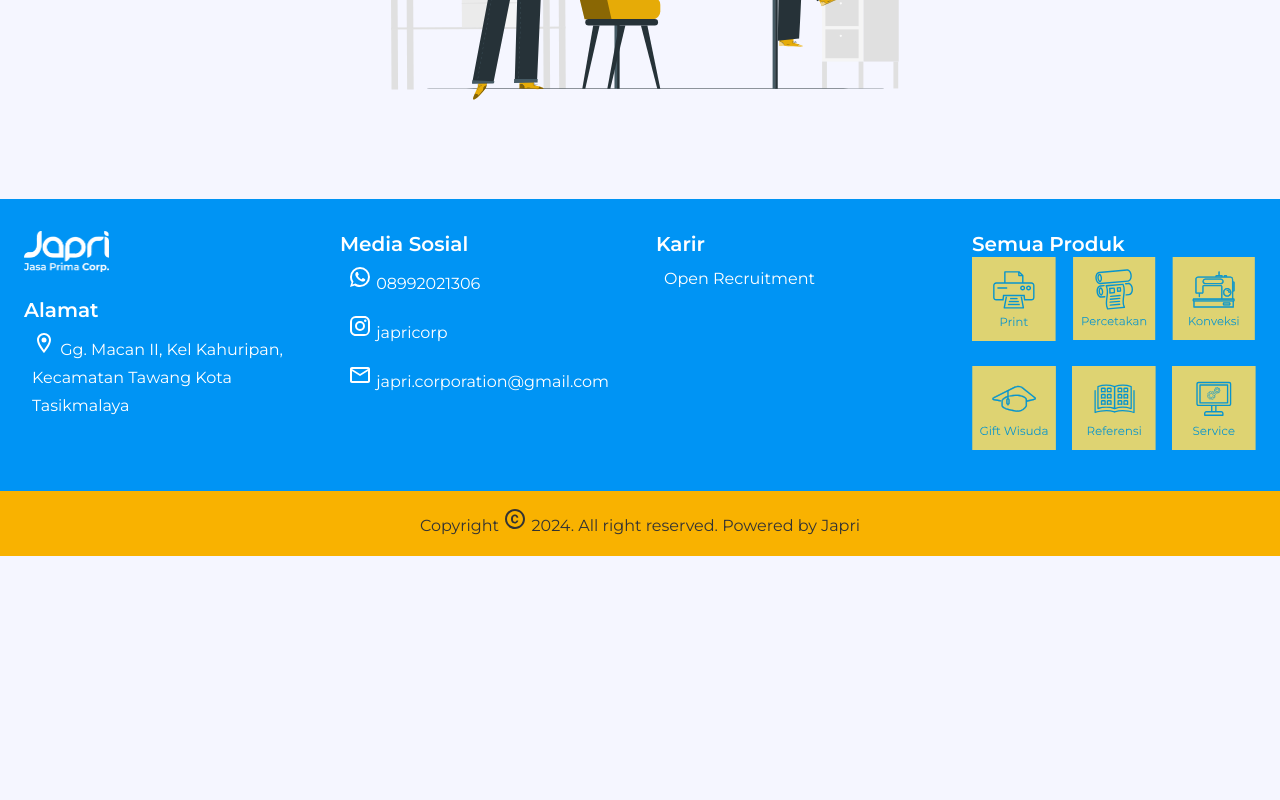
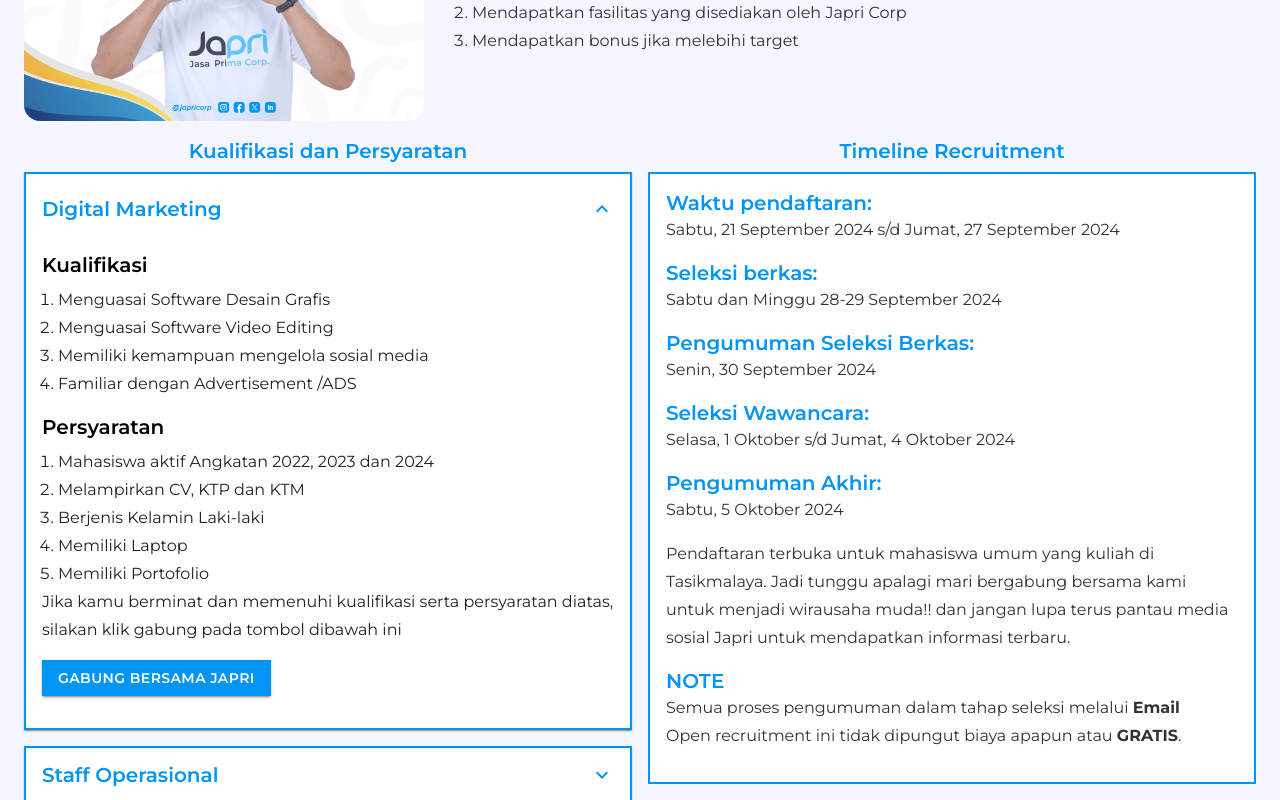
Before and after one commit to aridarsan/japri-corp, a React (Create React App) app: page /karir in a window 1280 px wide. Shown: the part 540-1340 px from the top of the page. Before the commit the page ends 1096 px from the top, so only its background shows below. Built offline with nearby package versions, Linux system fonts and the light colour scheme; what react-swipeable-views-utils would draw is missing.

Commit message:
Feat:oprec dm dan ops

```diff
--- a/src/App.js
+++ b/src/App.js
@@ -9,9 +9,9 @@
 import GaleriPel from './Pages/GaleriPel';
 import TestiContextApi from './Pages/TestiContextApi';
 import Footer from './Components/Footer';
-// import Karir from "./Components/Karir";
+import Karir from "./Components/Karir";
 // import Cro from "./Components/Cro"
-import ComingSoon from './Components/ComingSoon';
+// import ComingSoon from './Components/ComingSoon';
 import CaraPesan from './Components/CaraPesan';
 import NotFound from './Components/NotFound';
 import ScrollToTop from './Components/ScrollToTop';
@@ -63,8 +63,8 @@
           </Route>
 
           <Route path='/karir'>
-            <ComingSoon />
-            {/* <Karir/> */}
+            {/* <ComingSoon /> */}
+            <Karir/>
           </Route>
 
           <Route path='*'>
--- a/src/Components/Footer.js
+++ b/src/Components/Footer.js
@@ -8,12 +8,12 @@
 import print from '../Images/footer/print.svg';
 import percetakan from '../Images/footer/percetakan.svg';
 import konveksi from '../Images/footer/konveksi.svg';
-import wisuda from '../Images/footer/wisuda.svg';
-import referensi from '../Images/footer/referensi.svg';
-import service from '../Images/footer/service.svg';
+// import wisuda from '../Images/footer/wisuda.svg';
+// import referensi from '../Images/footer/referensi.svg';
+// import service from '../Images/footer/service.svg';
 import { Link } from 'react-router-dom';
 
-const produk = [print, percetakan, konveksi, wisuda, referensi, service];
+const produk = [print, percetakan, konveksi];
 
 const Footer = () => {
   return (
--- a/src/Components/Karir.js
+++ b/src/Components/Karir.js
@@ -8,7 +8,7 @@
   AccordionSummary,
 } from "@material-ui/core";
 // import oprec from "../Images/cro 22.jpg";
-import ops from "../Images/oprecdm.png";
+import ops from "../Images/oprecdmso.png";
 import ExpandMoreIcon from "@material-ui/icons/ExpandMore";
 
 const Detail = [
@@ -30,7 +30,6 @@
         Persyaratan: [
           "Mahasiswa aktif Angkatan 2022, 2023 dan 2024",
           "Melampirkan CV, KTP dan KTM",
-          "Membuat Motivation Letter",
           "Berjenis Kelamin Laki-laki",
           "Memiliki Laptop",
           "Memiliki Portofolio"
@@ -38,30 +37,30 @@
       },
     ],
   },
-  // {
-  //   panel: "panel2",
-  //   aria: "panel2bh-content",
-  //   id: "panel2bh-header",
-  //   tanya: "Operasional",
-  //   jawab: [
-  //     {
-  //       nama1: "Kualifikasi",
-  //       Kualifikasi: [
-  //         "Menguasai Microsoft office",
-  //         "Menguasai salah satu aplikasi design grafis (menjadi nilai tambah)",
-  //         "Mempunyai Sim C",
-  //         "Dapat bekerja sama secara tim maupun individu",
-  //         "Sigap, cekatan dan siap dalam menghadapi situasi yang mendadak",
-  //       ],
-  //       nama2: "Persyaratan",
-  //       Persyaratan: [
-  //         "Mahasiswa aktif Tasikmalaya Angkatan 2022 & 2023",
-  //         "Melampirkan CV, KTP & KTM, SIM C",
-  //         "Laki-laki",
-  //       ],
-  //     },
-  //   ],
-  // },
+  {
+    panel: "panel2",
+    aria: "panel2bh-content",
+    id: "panel2bh-header",
+    tanya: "Staff Operasional",
+    jawab: [
+      {
+        nama1: "Kualifikasi",
+        Kualifikasi: [
+          "Menguasai Microsoft Office",
+          "Menguasai salah satu aplikasi design grafis (menjadi nilai tambah)",
+          "Mempunyai Sim C",
+          "Dapat bekerja sama secara tim maupun individu",
+          "Sigap, cekatan dan siap dalam menghadapi situasi yang mendadak",
+        ],
+        nama2: "Persyaratan",
+        Persyaratan: [
+          "Mahasiswa aktif Tasikmalaya Angkatan 2022, 2023 & 2024",
+          "Melampirkan CV, KTP & KTM, SIM C",
+          "Laki-laki",
+        ],
+      },
+    ],
+  },
   // {
   //   panel: "panel3",
   //   aria: "panel3bh-content",
@@ -128,7 +127,8 @@
               mampu untuk berkontribusi dalam menjadikan Japri sebagai salah
               satu perusahaan yang besar di Tasikmalaya. Jika kamu yang kami
               cari, mari ikut bergabung menjadi bagian dari Japri Corp. Kami
-              sedang membutuhkan 2 Orang Digital Marketing untuk membantu mengembangkan
+              sedang membutuhkan 1 orang Digital Marketing dan 1 orang Staff
+              Operasional untuk membantu mengembangkan
               Japri Corp.
             </p>
             <h5 style={{ marginBottom: "0.5rem" }}> Benefit</h5>
@@ -236,7 +236,7 @@
                           </p>
 
                           <a
-                            href="https://bit.ly/OprecDMD"
+                            href="https://forms.gle/M5kwZP1sH9UZA8s49"
                             target="_blank"
                             rel="noopener noreferrer"
                           >
@@ -280,25 +280,32 @@
               }}
             >
               <h5>Waktu pendaftaran:</h5>
-              <p>Senin, 6 Mei 2024 s/d Sabtu, 11 Mei 2024</p>
+              <p>Sabtu, 21 September 2024 s/d Jumat, 27 September 2024</p>
 
               <h5> Seleksi berkas:</h5>
-              <p>Minggu, 12 Mei 2024</p>
+              <p> Sabtu dan Minggu 28-29 September 2024</p>
 
               <h5> Pengumuman Seleksi Berkas:</h5>
-              <p>Senin, 13 Mei 2024</p>
+              <p>Senin, 30 September 2024</p>
 
               <h5> Seleksi Wawancara:</h5>
-              <p>Kamis, 16 Mei s/d Sabtu, 18 Mei 2024</p>
+              <p>Selasa, 1 Oktober s/d Jumat, 4 Oktober 2024</p>
 
               <h5> Pengumuman Akhir:</h5>
-              <p>Senin, 20 Mei 2024</p>
+              <p>Sabtu, 5 Oktober 2024</p>
 
               <p>
                 Pendaftaran terbuka untuk mahasiswa umum yang kuliah di
                 Tasikmalaya. Jadi tunggu apalagi mari bergabung bersama kami
                 untuk menjadi wirausaha muda!! dan jangan lupa terus pantau
                 media sosial Japri untuk mendapatkan informasi terbaru.
+              </p>
+
+
+                <h5>NOTE</h5>
+                <p>
+                Semua proses pengumuman dalam tahap seleksi melalui <strong>Email</strong><br/>
+                Open recruitment ini tidak dipungut biaya apapun atau <strong>GRATIS</strong>.
               </p>
             </Grid>
           </Grid>
```
Also changed, not shown: src/Images/oprecdmso.png (added).
